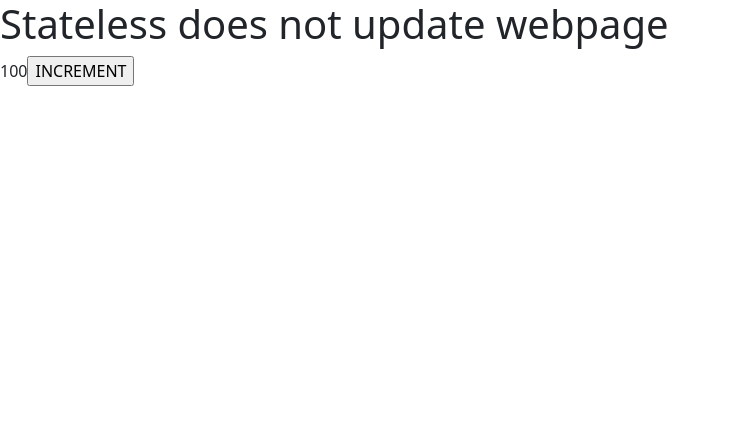
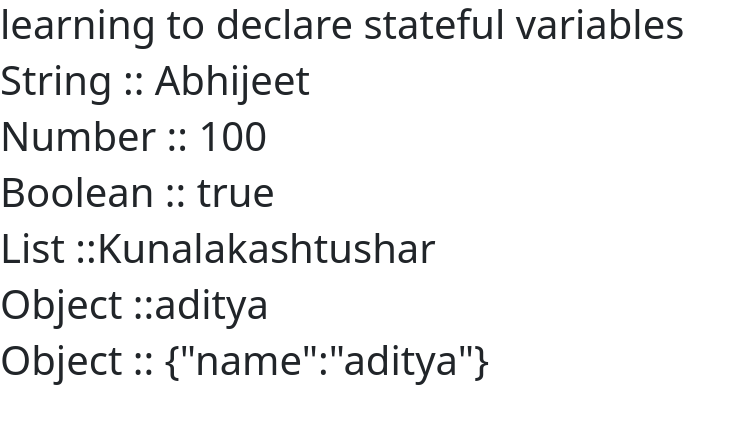
Before and after one commit to abhi0707-coder/my-react-app1, a React (Create React App) app: page / in a window 1280 px wide. Shown: the top 424 px of the page, without its empty margins (0-744 px from the left). Built offline with nearby package versions, Linux system fonts and the light colour scheme.

Commit message:
demo state member

```diff
--- a/src/App.js
+++ b/src/App.js
@@ -3,17 +3,21 @@ import './App.css'
 import { useState } from 'react'
 
 function App() {
-  let counter = 100
-  let Increment = () => {
-    counter += 1
-    console.log(counter)
-  }
+  let [name] = useState('Abhijeet')
+  let [counter] = useState(100)
+  let [active] = useState(true)
+  let [list] = useState(['Kunal', 'akash', 'tushar'])
+  let [std1] = useState({ name: 'aditya' })
 
   return (
     <div>
-      <h1>Stateless does not update webpage</h1>
-      {counter}
-      <input type="button" value="INCREMENT" onClick={Increment} />
+      <h1>learning to declare stateful variables</h1>
+      <h1>String :: {name}</h1>
+      <h1>Number :: {counter}</h1>
+      <h1>Boolean :: {active + ''}</h1>
+      <h1>List ::{list}</h1>
+      <h1>Object ::{std1.name}</h1>
+      <h1>Object :: {JSON.stringify(std1)}</h1>
     </div>
   )
 }
```
